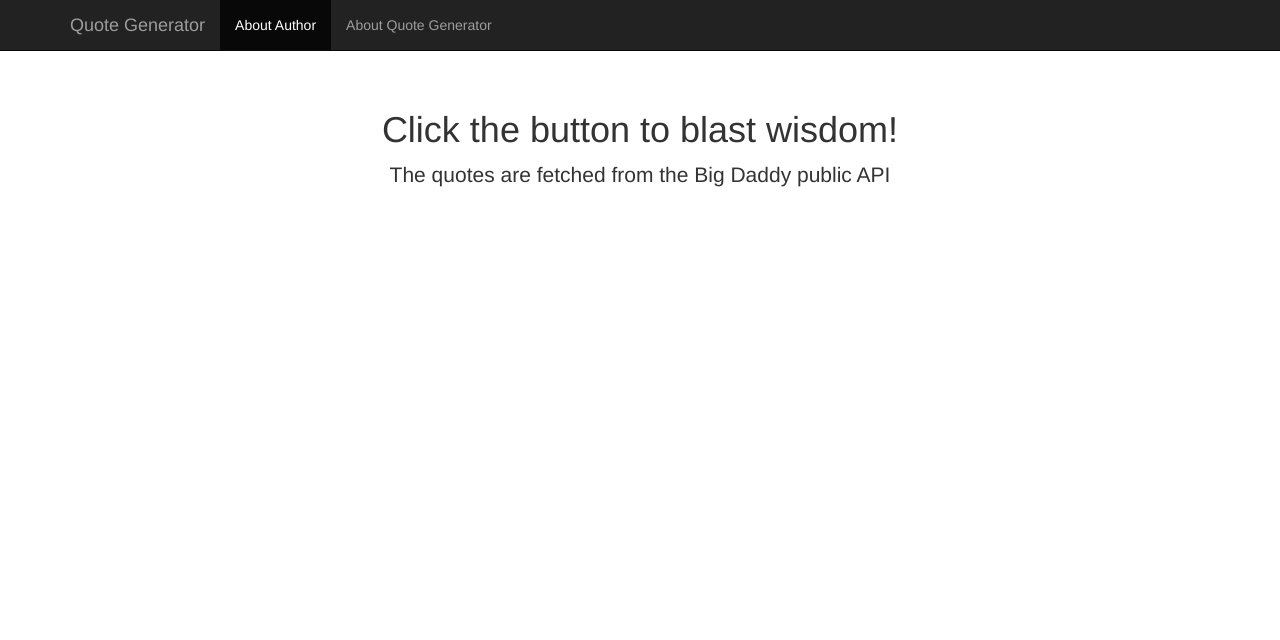
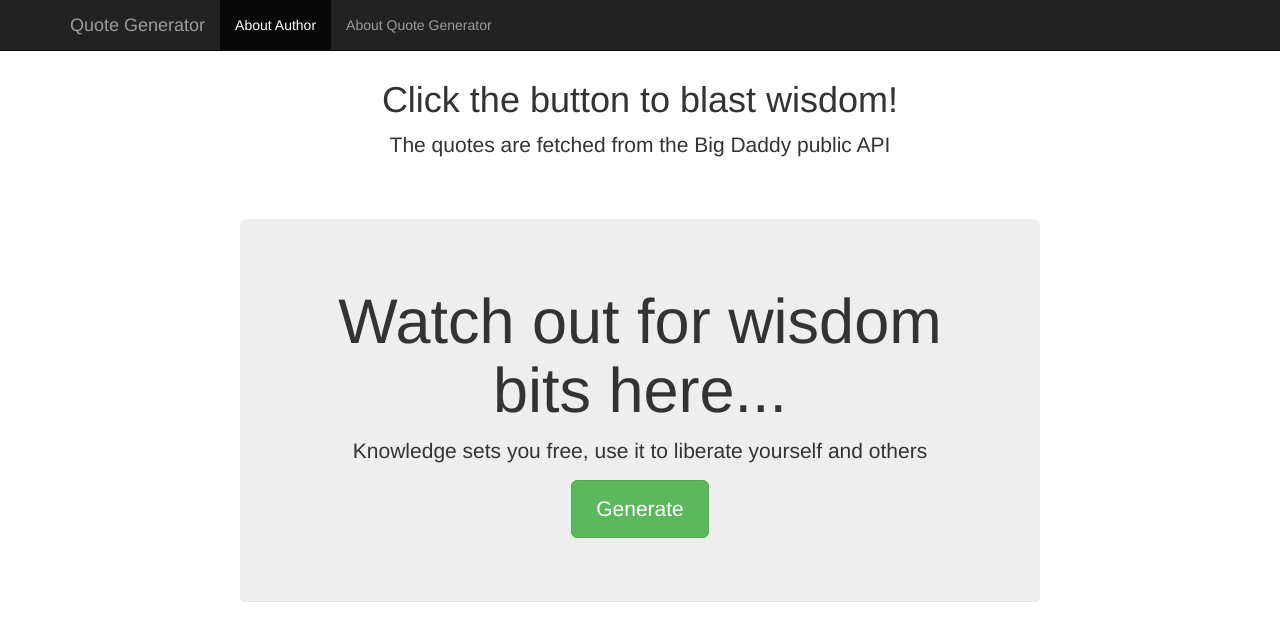
Before and after one commit to sabahang/quote-generator, a plain HTML site: page index.html in a window 1280 px wide. Drawn offline with nearby package versions, Linux system fonts and the light colour scheme.

Commit message:
added some css and placeholders

```diff
--- a/index.html
+++ b/index.html
@@ -51,6 +51,11 @@
         <h1>Click the button to blast wisdom!</h1>
         <p class="lead">The quotes are fetched from the Big Daddy public API</p>
       </div>
+      <div class="jumbotron">
+        <h1>Watch out for wisdom bits here...</h1>
+        <p class="lead">Knowledge sets you free, use it to liberate yourself and others</p>
+        <p><a class="btn btn-lg btn-success" href="#" role="button">Generate</a></p>
+      </div>
 
     </div><!-- /.container -->
 
--- a/styles/custom.css
+++ b/styles/custom.css
@@ -5,3 +5,32 @@ body {
   padding: 40px 15px;
   text-align: center;
 }
+
+/* Space out content a bit */
+body {
+  padding-top: 20px;
+  padding-bottom: 20px;
+}
+
+/* Everything but the jumbotron gets side spacing for mobile first views */
+.header,
+.footer {
+  padding-right: 15px;
+  padding-left: 15px;
+}
+
+.container-narrow > hr {
+  margin: 30px 0;
+}
+
+/* Main marketing message and sign up button */
+.jumbotron {
+  text-align: center;
+  border-bottom: 1px solid #e5e5e5;
+  max-width: 800px;
+  margin: 0 auto;
+}
+.jumbotron .btn {
+  padding: 14px 24px;
+  font-size: 21px;
+}
```
